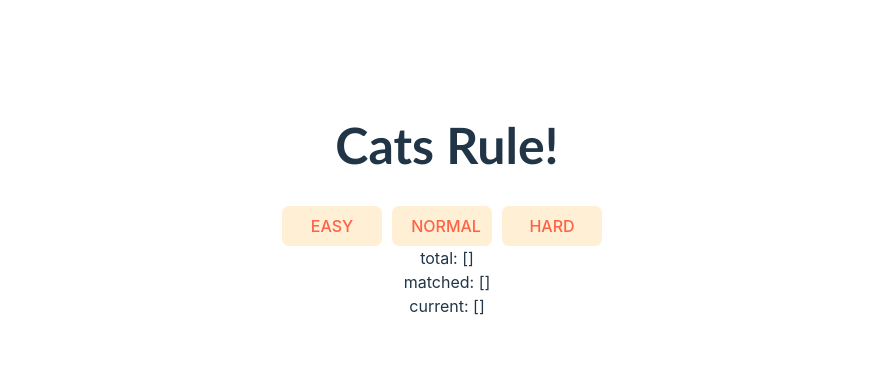
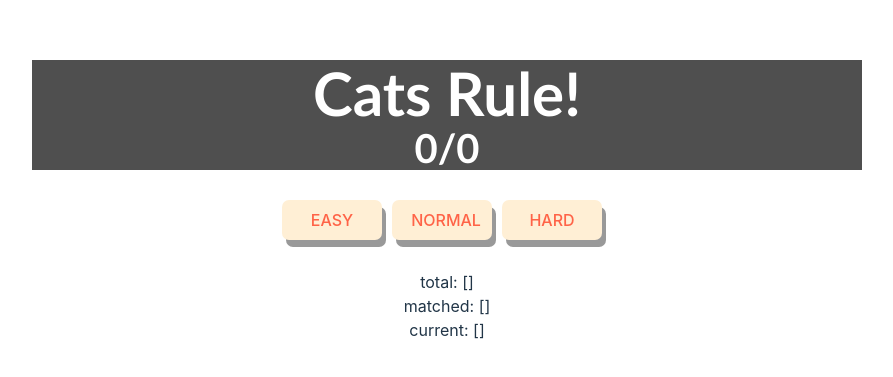
Before and after one commit to GO-SOPT-WEB/SiYeonLee, a React (Vite) app in the folder week3/matchTheCard/: page / in a window 1280 px wide. Shown: the part 199-576 px from the top of the page, without its empty margins (193-1086 px from the left). Built offline with nearby package versions, Linux system fonts and the light colour scheme.

Commit message:
score added + total score changes when diff mode selected

```diff
--- a/week3/matchTheCard/src/App.jsx
+++ b/week3/matchTheCard/src/App.jsx
@@ -1,10 +1,11 @@
-import { useState } from "react";
+import { useEffect, useState } from "react";
 import "./App.css";
 import Header from "./Header";
 import Body from "./Body";
 import Mode from "./Mode";
 import cat from "./assets/cat";
 import CardSection from "./CardSection";
+import Score from "./Score";
 
 function App() {
   const [mode, setMode] = useState("");
@@ -15,7 +16,6 @@ function App() {
 
   function handleModeChange(mode) {
     setMode(mode);
-    resetGame();
     if (mode === "easy") {
       setTotalCardCount(5);
     } else if (mode === "normal") {
@@ -23,6 +23,7 @@ function App() {
     } else if (mode === "hard") {
       setTotalCardCount(9);
     }
+    resetGame();
   }
 
   console.log(mode);
@@ -66,7 +67,9 @@ function App() {
 
   return (
     <>
-      <Header />
+      <Header
+        score={<Score matchedCard={matchedCard} totalCard={totalCard} />}
+      />
       <Body
         mode={
           <Mode
--- a/week3/matchTheCard/src/Header.jsx
+++ b/week3/matchTheCard/src/Header.jsx
@@ -1,18 +1,26 @@
 import styled from "styled-components";
-import Score from "./Score";
 
-function Header() {
+function Header({ score, children }) {
   return (
-    <>
+    <HeaderBox>
       <Title> Cats Rule! </Title>
-      {/* <Score></Score> */}
-    </>
+      {score}
+      {children}
+    </HeaderBox>
   );
 }
 
+const HeaderBox = styled.section`
+  display: flex;
+  flex-direction: column;
+  background-color: #000000b0;
+`;
+
 const Title = styled.h1`
   font-family: "Gill Sans", "Gill Sans MT", Calibri, "Trebuchet MS", sans-serif;
-  font-size: 50px;
+  font-size: 60px;
+  color: white;
+  margin: 0;
 `;
 
 export default Header;
--- a/week3/matchTheCard/src/Mode.jsx
+++ b/week3/matchTheCard/src/Mode.jsx
@@ -16,6 +16,7 @@ export default Mode;
 const Section = styled.section`
   display: flex;
   justify-content: center;
+  margin: 30px 0px;
 `;
 const Button = styled.button`
   margin-right: 10px;
@@ -25,9 +26,16 @@ const Button = styled.button`
   color: tomato;
   border-radius: 7px;
   border: none;
+  box-shadow: 4px 7px #999;
 
   &:hover {
     background-color: tomato;
     color: papayawhip;
   }
+  &:active {
+    background-color: tomato;
+    color: papayawhip;
+    box-shadow: 2px 5px #666;
+    transform: translateY(4px);
+  }
 `;
--- a/week3/matchTheCard/src/Score.jsx
+++ b/week3/matchTheCard/src/Score.jsx
@@ -15,6 +15,8 @@ function Score({ matchedCard, totalCard }) {
 export default Score;
 
 const ScoreBoard = styled.h1`
+  margin: 0;
   font-family: "Gill Sans", "Gill Sans MT", Calibri, "Trebuchet MS", sans-serif;
-  font-size: 30px;
+  font-size: 40px;
+  color: white;
 `;
```
